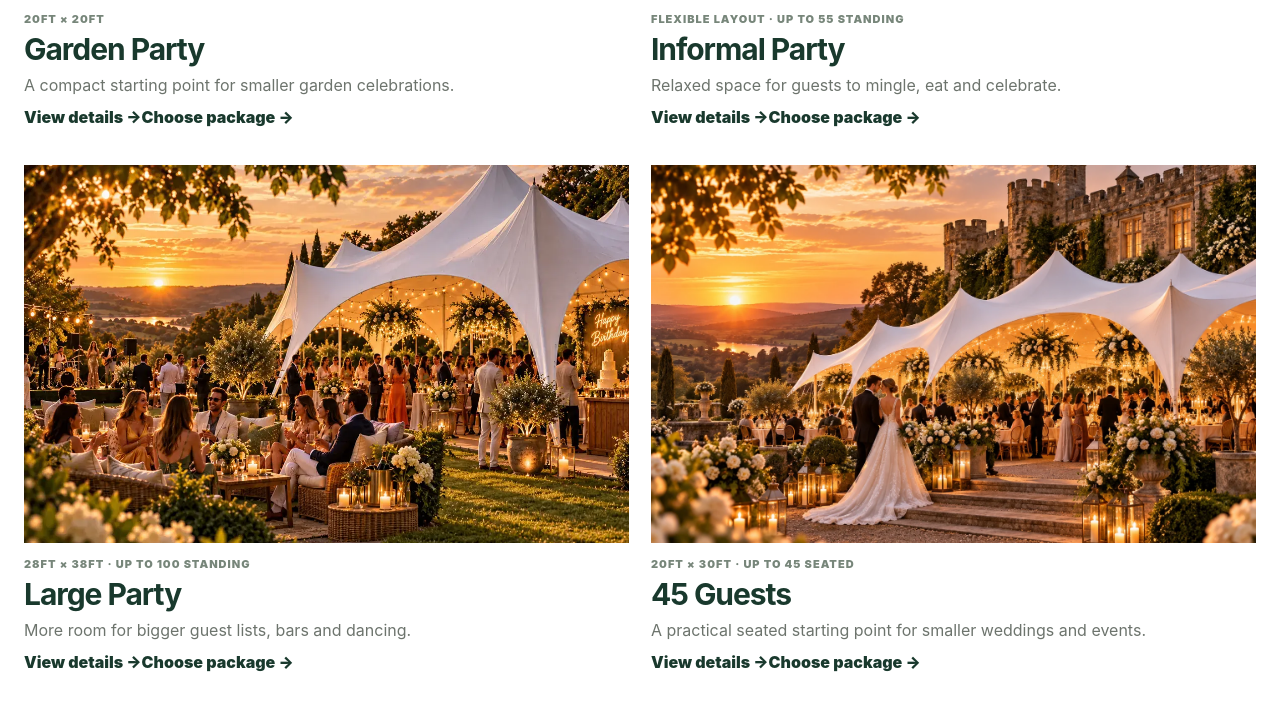
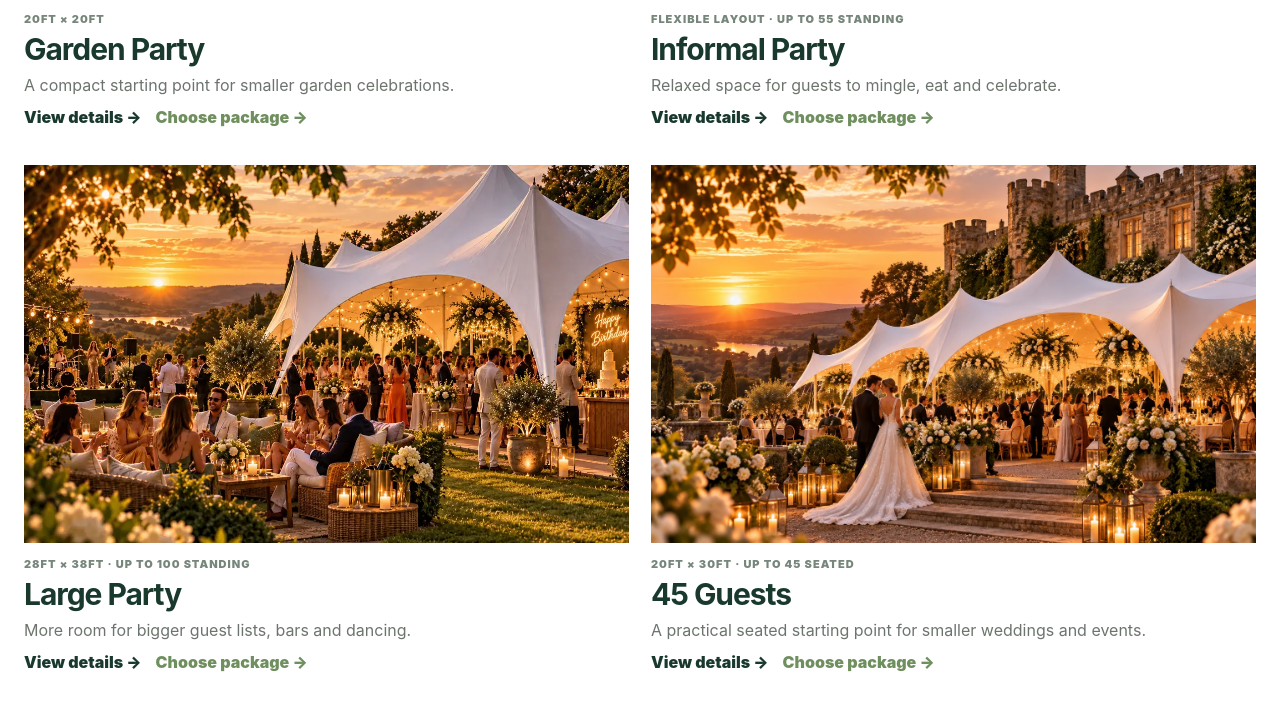
Before and after one commit to j29fp2jdsz-jpg/It-s-covered-website, a Next.js app: page /packages in a window 1280 px wide. Shown: the part 912-1620 px from the top of the page. Built offline with nearby package versions, Linux system fonts and the light colour scheme.

Commit message:
Style direct package booking links

```diff
--- a/app/site-pages.module.css
+++ b/app/site-pages.module.css
@@ -72,3 +72,4 @@
   .gallerySimple{grid-template-columns:1fr}.gallerySimple img{aspect-ratio:1.15/1}
   .related{flex-wrap:nowrap;overflow-x:auto;scrollbar-width:none;padding-bottom:4px}.related::-webkit-scrollbar{display:none}.related a{flex:0 0 auto}
 }
+.packageBrowseLinks{display:flex;gap:14px;flex-wrap:wrap}.packageBrowseLinks a:last-child{color:#6f8f5f}
```
